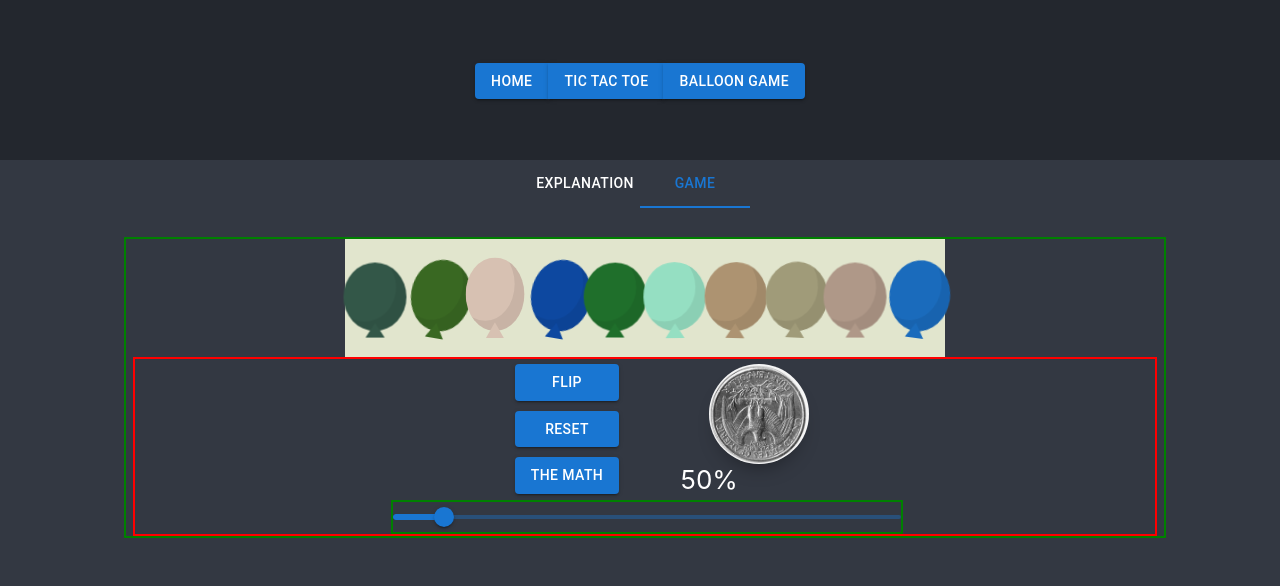
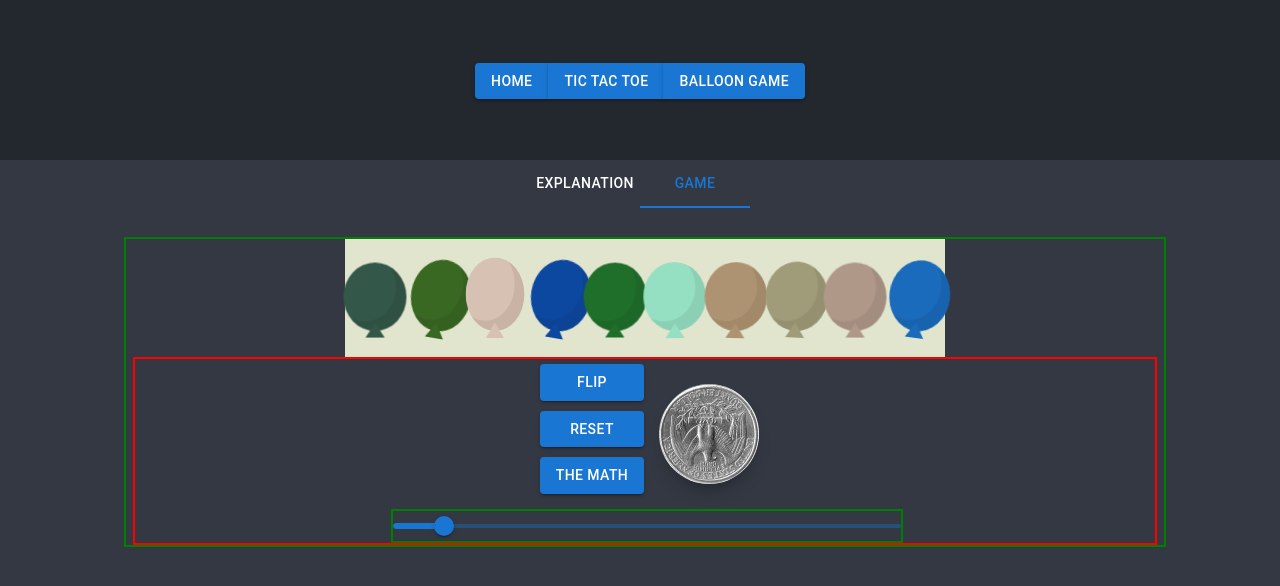
Before and after one commit to TheJD-droid/TheJD.github.io, a React (Create React App) app in the folder my_website/: page /BalloonPage in a window 1280 px wide. Both pictures are taken after a click on the tab "GAME". Shown: the top 586 px of the page. Built offline with nearby package versions, Linux system fonts and the light colour scheme.

Commit message:
Coin flips where it should
Coin now stays inside it's div while it is flipping. (Had to make the div's that were being used as the coin faces before use background images, instead of flipping the images directly using img tags.)

```diff
--- a/my_website/src/CSSFiles/coinFlip.css
+++ b/my_website/src/CSSFiles/coinFlip.css
@@ -5,11 +5,11 @@
 
   #coin {
     position: relative;
-    margin: 0 auto;
+    margin: 20px auto;
     width: 100px;
     height: 100px;
   }
-  #coin img {
+  #coin div {
     width: 100%;
     height: 100%;
     -webkit-border-radius: 50%;
@@ -23,14 +23,16 @@
       0 12px 20px -10px rgba(0, 0, 0, 0.4);
   }
   .side-a {
+    background: url(../assets/tails.jpg)
     /* background-color: #bb0000; */
     /* color: white; */
-    text-align: center;
+    /* text-align: center; */
   }
   .side-b {
+    background: url(../assets/heads.jpg)
     /* background-color: #2e00fc;
     color: white; */
-    text-align: center;
+    /* text-align: center; */
   }
 
   #coin {
@@ -38,7 +40,7 @@
     -webkit-transform-style: preserve-3d;
     transform-style: preserve-3d;
   }
-  #coin img {
+  #coin div {
     position: absolute;
     -webkit-backface-visibility: hidden;
     backface-visibility: hidden;
@@ -47,10 +49,12 @@
     z-index: 100;
     -webkit-transform: rotateX(0deg);
     transform: rotateX(0deg);
+    transform-style: preserve-3d;
   }
   .side-b {
     -webkit-transform: rotateX(-180deg);
     transform: rotateX(-180deg);
+    transform-style: preserve-3d;
   }
 
   #coin.headsFromTails {
--- a/my_website/src/components/BalloonGame/CoinFlip.js
+++ b/my_website/src/components/BalloonGame/CoinFlip.js
@@ -42,20 +42,15 @@ export default function CoinFlip(props) {
 
           }
         }>
+            <div className="side-a">
+            {/* <img src={tails} className="side-a">
+            </img> */}
+            </div>
 
-          <img src={tails} className="side-a">
-          </img>
-            {/* <div className="side-a">
-
-              <h2>TAIL</h2>
-
-            </div> */}
-
-          <img src={heads} className="side-b">
-          </img>
-            {/* <div className="side-b">
-              <h2>HEAD</h2>
-            </div> */}
+            <div className="side-b">
+            {/* <img src={heads} className="side-b">
+            </img> */}
+            </div>
           </div>
         </div>
       );
--- a/my_website/src/pages/BalloonPage.js
+++ b/my_website/src/pages/BalloonPage.js
@@ -394,15 +394,15 @@ export default function BalloonPage() {
                                     <div>{probability}%</div>
                                 </Grid> */}
 
-                                <Grid container direction='column' minWidth='150px'>
+
 
                                     {/* <Grid item>
                                         <div>Probability of popping exactly {gameState.balloonsPopped} total balloon{gameState.balloonsPopped === 1 ? ':' : 's:'}</div>
                                     </Grid> */}
-                                    <Grid item>
+                                    {/* <Grid item>
                                         <div>{probability}%</div>
-                                    </Grid>
-                                </Grid>
+                                    </Grid> */}
+
 
 
                             </Grid>
```
Also changed, not shown: my_website/src/assets/heads.jpg, my_website/src/assets/tails.jpg.
